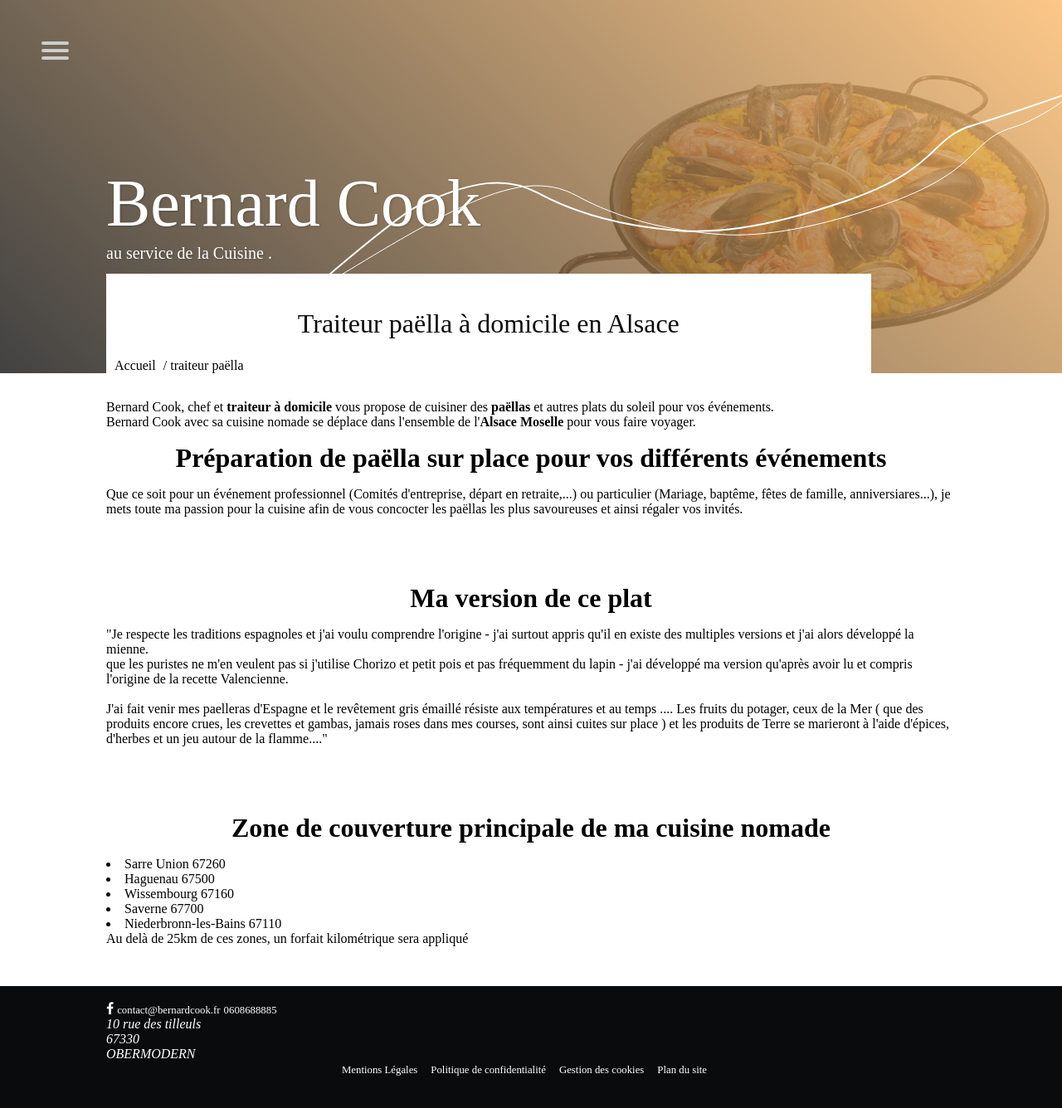
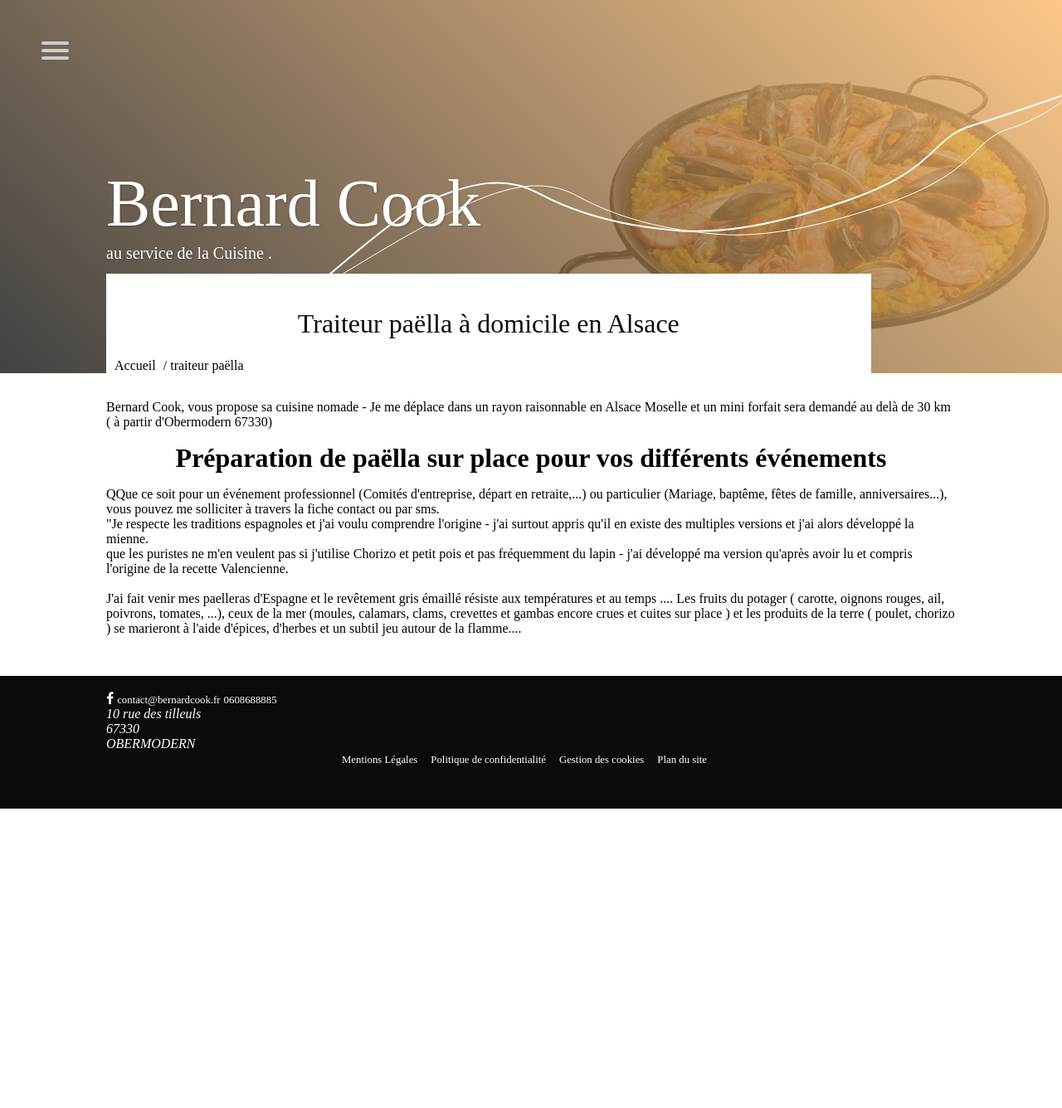
Before and after one commit to thomas6791/bernardcook, a Jekyll site: the page built from traiteur-paella-domicile.html, in a window 1280 px wide. Shown: the top 1336 px of the page at 83% size. Built offline with Jekyll 4.4.1, drawn with Linux system fonts in a browser that asks for light colours; nearby versions of some CDN libraries; some web fonts are replaced.

Commit message:
change paella

```diff
--- a/traiteur-paella-domicile.html
+++ b/traiteur-paella-domicile.html
@@ -31,28 +31,13 @@ bread: traiteur paëlla
   </div>
 </section>
 <section class="inside">
-  <p>Bernard Cook, chef et <strong>traiteur à domicile</strong> vous propose de cuisiner des <strong>paëllas</strong> et autres plats du soleil pour vos événements.<br>
-    Bernard Cook avec sa cuisine nomade se déplace dans l'ensemble de l'<strong>Alsace</strong> <strong>Moselle</strong> pour vous faire voyager.
+  <p>Bernard Cook, vous propose sa cuisine nomade - Je me déplace dans un rayon raisonnable en Alsace Moselle et un mini forfait sera demandé au delà de 30 km ( à partir d'Obermodern 67330)
   </p>
   <h2>Préparation de paëlla sur place pour vos différents événements</h2>
-  <p>Que ce soit pour un événement professionnel (Comités d'entreprise, départ en retraite,...) ou particulier (Mariage, baptême, fêtes de famille, anniversiares...), je mets toute ma passion pour la cuisine afin de vous concocter les paëllas les plus savoureuses et ainsi régaler vos invités.
+  <p>QQue ce soit pour un événement professionnel (Comités d'entreprise, départ en retraite,...) ou particulier (Mariage, baptême, fêtes de famille, anniversaires...), vous pouvez me solliciter à travers la fiche contact ou par sms.
   </p>
-</section>
-
-<section class="inside">
-  <h2>Ma version de ce plat</h2>
   <p>"Je respecte les traditions espagnoles et j'ai voulu comprendre l'origine - j'ai surtout appris qu'il en existe des multiples versions et j'ai alors développé la mienne.<br>
 que les puristes ne m'en veulent pas si j'utilise Chorizo et petit pois et pas fréquemment du lapin - j'ai développé ma version qu'après avoir lu et compris l'origine de la recette Valencienne.<br>
 <br>
-J'ai fait venir mes paelleras d'Espagne et le revêtement gris émaillé résiste aux températures et au temps ....
-Les fruits du potager, ceux de la Mer ( que des produits encore crues, les crevettes et gambas, jamais roses dans mes courses, sont ainsi cuites sur place ) et les produits de Terre se marieront à l'aide d'épices, d'herbes et un jeu autour de la flamme...."</p>
+J'ai fait venir mes paelleras d'Espagne et le revêtement gris émaillé résiste aux températures et au temps .... Les fruits du potager ( carotte, oignons rouges, ail, poivrons, tomates, ...), ceux de la mer (moules, calamars, clams, crevettes et gambas encore crues et cuites sur place ) et les produits de la terre ( poulet, chorizo ) se marieront à l'aide d'épices, d'herbes et un subtil jeu autour de la flamme....</p>
 </section>
-<section class="inside">
-  <h2>Zone de couverture principale de ma cuisine nomade</h2>
-    </ul>
-      {% for item in site.data.zones_chalandise.Alsace %}
-        <li>{{ item.ville }} {{ item.code_postal }}</li>
-      {% endfor %}
-    </ul>
-    <p>Au delà de 25km de ces zones, un forfait kilométrique sera appliqué</p>
-</section>
```
